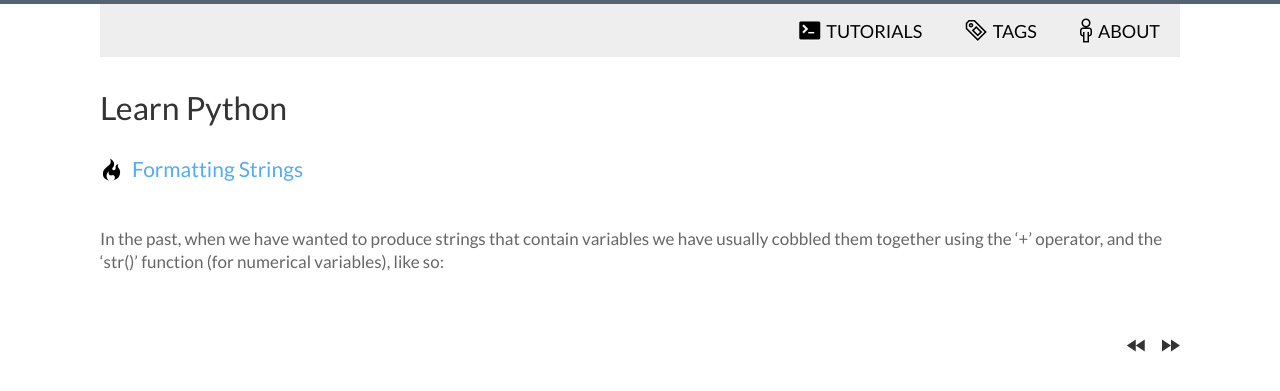
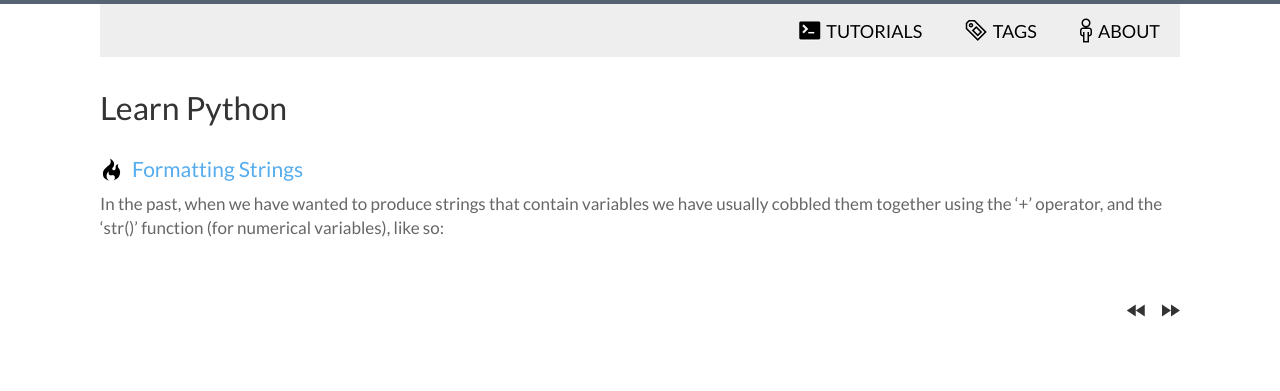
Before and after one commit to ptrobson/learn-python, a Jekyll site: the page built from index.html, in a window 1280 px wide. Shown: the top 391 px of the page. Built offline with Jekyll 4.4.1, drawn with Linux system fonts in a browser that asks for light colours; Markdown is read by kramdown in place of the engine named in the settings; the list of posts is cut into pages by our own code.

Commit message:
Reduced spacing on index page

```diff
--- a/index.html
+++ b/index.html
@@ -8,7 +8,7 @@
     {% unless post.draft %}
     <div class="post other link">
       <h2><span class="mega-octicon octicon-flame" style="min-width: 32px;"></span><a href="/learn-python{{post.url}}">{{ post.title }}</a></h2>
-      <p> &nbsp; </p>
+      <div style="height:6px;font-size:6px;">&nbsp;</div>
       <p>{{ post.excerpt }}</p>
     </div>
     {% endunless %}
```
